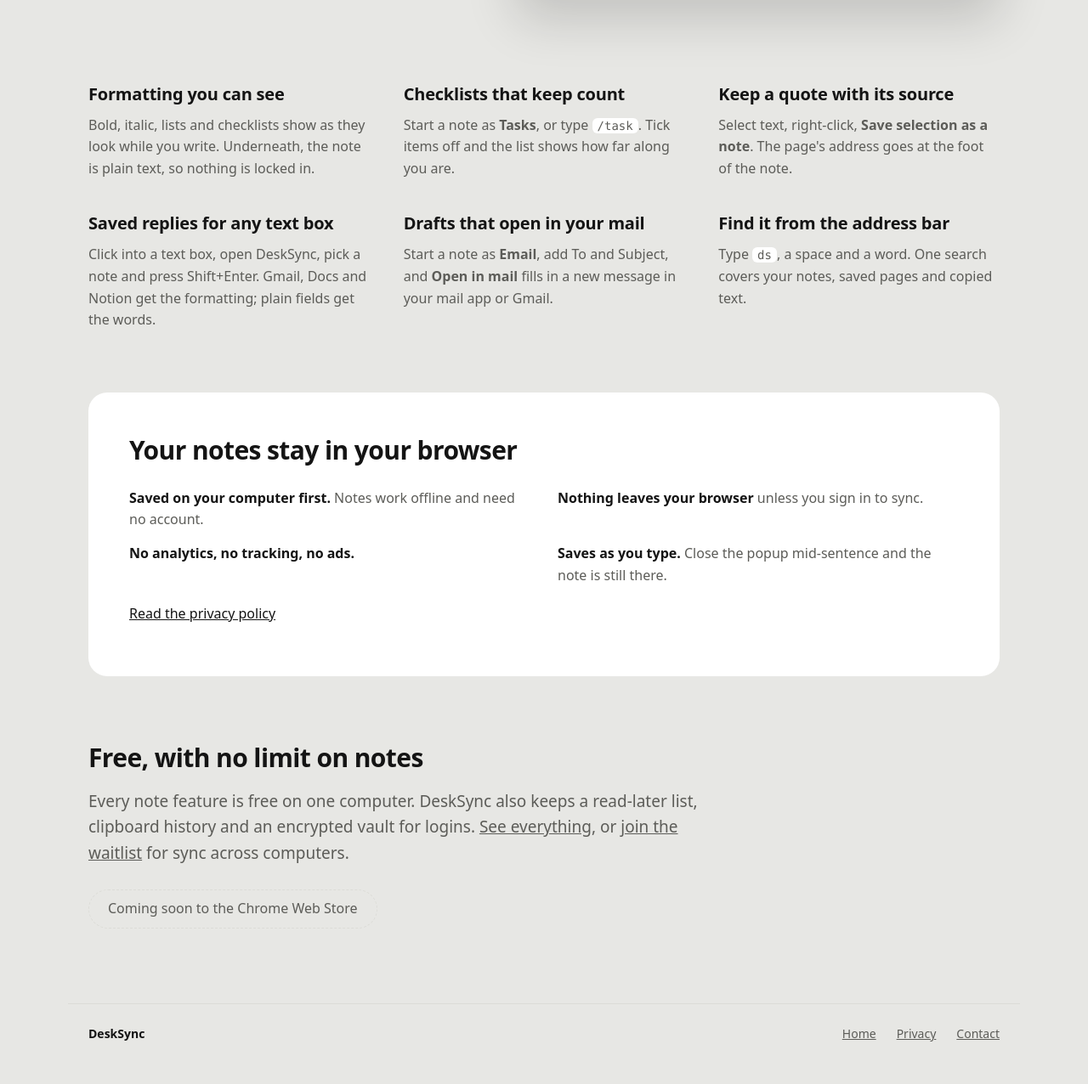
After one commit to heyKhoaiz/desksync, a PHP site: page /note/ in a window 1280 px wide. The commit adds this page. Shown: the part 540-1816 px from the top of the page at 85% size. Run offline with PHP 8.4, Linux system fonts and the light colour scheme.

Commit message:
feat(site): email-confirmed page and a /note page for notes
- site/confirmed.html: where older signup links land; shows success or the
  link's error, and drops the token from the address bar
- site/note/index.html: notes landing page, linked from the home page
- build_site.py copies pages in folders, so /note/ is served as a folder page

```diff
--- a/site/index.html
+++ b/site/index.html
@@ -34,7 +34,7 @@
       <img class="shot" src="app-2.png" width="780" height="560" alt="A note with a checklist, two items ticked">
       <h2>Notes that look like notes</h2>
       <p>Bold, lists and checklists show as they look. Tick a task and the list remembers how far
-        along you are. Alt+Shift+K starts a note from any page.</p>
+        along you are. Alt+Shift+K starts a note from any page. <a href="note/">More about notes</a></p>
     </article>
     <article>
       <img class="shot" src="app-3.png" width="780" height="560" alt="The vault: several accounts and a login's backup codes, 6 of 8 left">
--- /dev/null
+++ b/site/note/index.html
@@ -0,0 +1,104 @@
+<!doctype html>
+<html lang="en">
+<head>
+<meta charset="utf-8">
+<meta name="viewport" content="width=device-width, initial-scale=1">
+<title>DeskSync Notes: a notes extension for Chrome that works offline</title>
+<meta name="description" content="Take notes in Chrome from any page with Alt+Shift+K. Checklists, email drafts, templates and saved replies, stored in your browser with no account. Free, with no limit on notes.">
+<link rel="canonical" href="https://desksync.org/note/">
+<link rel="icon" href="/logo.svg" type="image/svg+xml">
+<link rel="icon" href="/icon128.png" sizes="128x128">
+<link rel="stylesheet" href="/style.css">
+</head>
+<body>
+<header class="top">
+  <a class="brand" href="/"><img class="logo" src="/wordmark.svg" width="113" height="26" alt="DeskSync"></a>
+  <nav><a href="#how">How it works</a><a href="#privacy">Privacy</a><a href="/#pro">Sync</a></nav>
+</header>
+
+<main>
+  <section class="hero">
+    <div class="hero-copy">
+      <h1>Notes in Chrome, <em>one shortcut away</em></h1>
+      <p class="lead">Press Alt+Shift+K on any page and start typing. Checklists, email drafts and
+        saved replies, kept in your browser. No account, no limit on notes.</p>
+      <p class="cta">
+        <a class="btn install" href="{{STORE_URL}}">Add to Chrome, free</a>
+        <span class="small">Chrome, Edge, Brave and other Chromium browsers</span>
+      </p>
+    </div>
+    <img class="shot hero-shot" src="/app-2.png" width="780" height="560" alt="A DeskSync note with a checklist, two items ticked">
+  </section>
+
+  <section id="how" class="note-points">
+    <article>
+      <h2>Formatting you can see</h2>
+      <p>Bold, italic, lists and checklists show as they look while you write. Underneath, the note is
+        plain text, so nothing is locked in.</p>
+    </article>
+    <article>
+      <h2>Checklists that keep count</h2>
+      <p>Start a note as <b>Tasks</b>, or type <code>/task</code>. Tick items off and the list shows how
+        far along you are.</p>
+    </article>
+    <article>
+      <h2>Keep a quote with its source</h2>
+      <p>Select text, right-click, <b>Save selection as a note</b>. The page's address goes at the foot of
+        the note.</p>
+    </article>
+    <article>
+      <h2>Saved replies for any text box</h2>
+      <p>Click into a text box, open DeskSync, pick a note and press Shift+Enter. Gmail, Docs and Notion
+        get the formatting; plain fields get the words.</p>
+    </article>
+    <article>
+      <h2>Drafts that open in your mail</h2>
+      <p>Start a note as <b>Email</b>, add To and Subject, and <b>Open in mail</b> fills in a new message
+        in your mail app or Gmail.</p>
+    </article>
+    <article>
+      <h2>Find it from the address bar</h2>
+      <p>Type <code>ds</code>, a space and a word. One search covers your notes, saved pages and copied
+        text.</p>
+    </article>
+  </section>
+
+  <section id="privacy" class="band">
+    <h2>Your notes stay in your browser</h2>
+    <ul class="points">
+      <li><b>Saved on your computer first.</b> Notes work offline and need no account.</li>
+      <li><b>Nothing leaves your browser</b> unless you sign in to sync.</li>
+      <li><b>No analytics, no tracking, no ads.</b></li>
+      <li><b>Saves as you type.</b> Close the popup mid-sentence and the note is still there.</li>
+    </ul>
+    <p><a href="/privacy.html">Read the privacy policy</a></p>
+  </section>
+
+  <section class="note-end">
+    <h2>Free, with no limit on notes</h2>
+    <p class="lead">Every note feature is free on one computer. DeskSync also keeps a read-later list,
+      clipboard history and an encrypted vault for logins. <a href="/">See everything</a>, or
+      <a href="/#pro">join the waitlist</a> for sync across computers.</p>
+    <p class="cta"><a class="btn install" href="{{STORE_URL}}">Add to Chrome, free</a></p>
+  </section>
+</main>
+
+<footer class="foot">
+  <span>DeskSync</span>
+  <a href="/">Home</a>
+  <a href="/privacy.html">Privacy</a>
+  <a href="mailto:{{SUPPORT_EMAIL}}">Contact</a>
+</footer>
+
+<script>
+  // Until the extension is published there is no store page to link to.
+  if ('{{STORE_URL}}'.includes('{{')) {
+    document.querySelectorAll('.install').forEach((a) => {
+      a.removeAttribute('href');
+      a.classList.add('pending');
+      a.textContent = 'Coming soon to the Chrome Web Store';
+    });
+  }
+</script>
+</body>
+</html>
--- a/site/style.css
+++ b/site/style.css
@@ -56,6 +56,19 @@ h1 em, h2 em { font-style: normal; background: linear-gradient(transparent 62%,
 .foot { display: flex; gap: 24px; padding-top: 24px; padding-bottom: 48px; border-top: 1px solid var(--line); font-size: 14px; color: var(--fg-2); }
 .foot span { margin-right: auto; font-weight: 600; color: var(--fg); }
 
+/* The notes page (/note/). */
+.note-points { display: grid; grid-template-columns: repeat(3, 1fr); gap: 36px 40px; padding: 24px 0 72px; }
+.note-points h2 { font-size: 20px; letter-spacing: -.01em; margin: 0 0 8px; }
+.note-points p { margin: 0; color: var(--fg-2); }
+.note-points code, .note-end code { font: 14px ui-monospace, Menlo, Consolas, monospace; background: var(--card); padding: 1px 6px; border-radius: 6px; }
+.note-end { max-width: 720px; padding: 8px 0 88px; }
+.note-end h2 { font-size: 30px; letter-spacing: -.02em; margin: 0 0 12px; }
+
+/* The page the signup email's confirm link lands on. */
+.confirm { max-width: 680px; padding-top: 48px; padding-bottom: 80px; }
+.confirm h1 { font-size: clamp(28px, 4vw, 38px); }
+.confirm .lead { margin-bottom: 12px; }
+
 /* The privacy policy page. */
 .doc { max-width: 760px; margin: 0 auto; padding: 8px 24px 80px; }
 .doc h1 { font-size: 40px; }
@@ -64,7 +77,7 @@ h1 em, h2 em { font-style: normal; background: linear-gradient(transparent 62%,
 .doc code { font: 14px ui-monospace, Menlo, Consolas, monospace; background: var(--card); padding: 1px 6px; border-radius: 6px; }
 
 @media (max-width: 820px) {
-  .hero, .features, .plans, .points { grid-template-columns: 1fr; }
+  .hero, .features, .plans, .points, .note-points { grid-template-columns: 1fr; }
   .band { padding: 32px 24px; }
   .waitlist .row { flex-direction: column; }
 }
```
Also changed, not shown: site/confirmed.html (added, +53 -0 lines), 1 other file.
